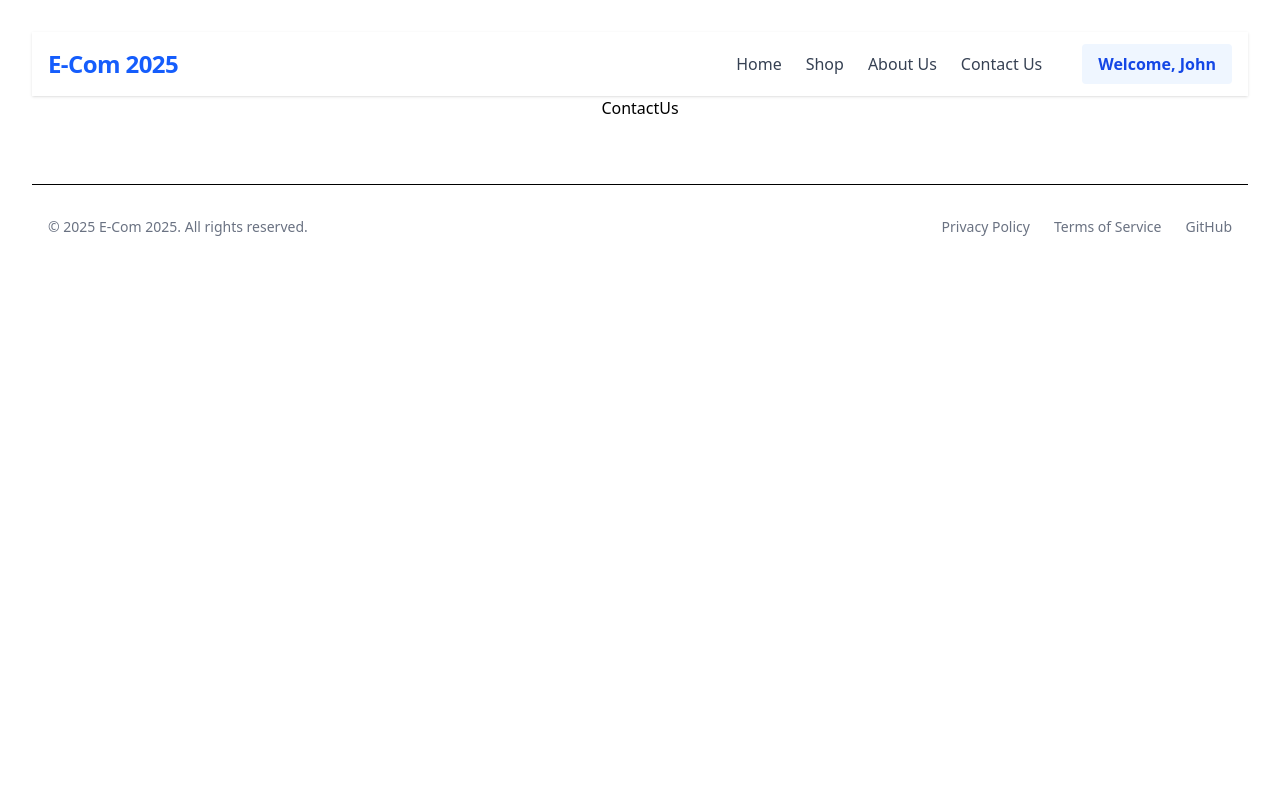
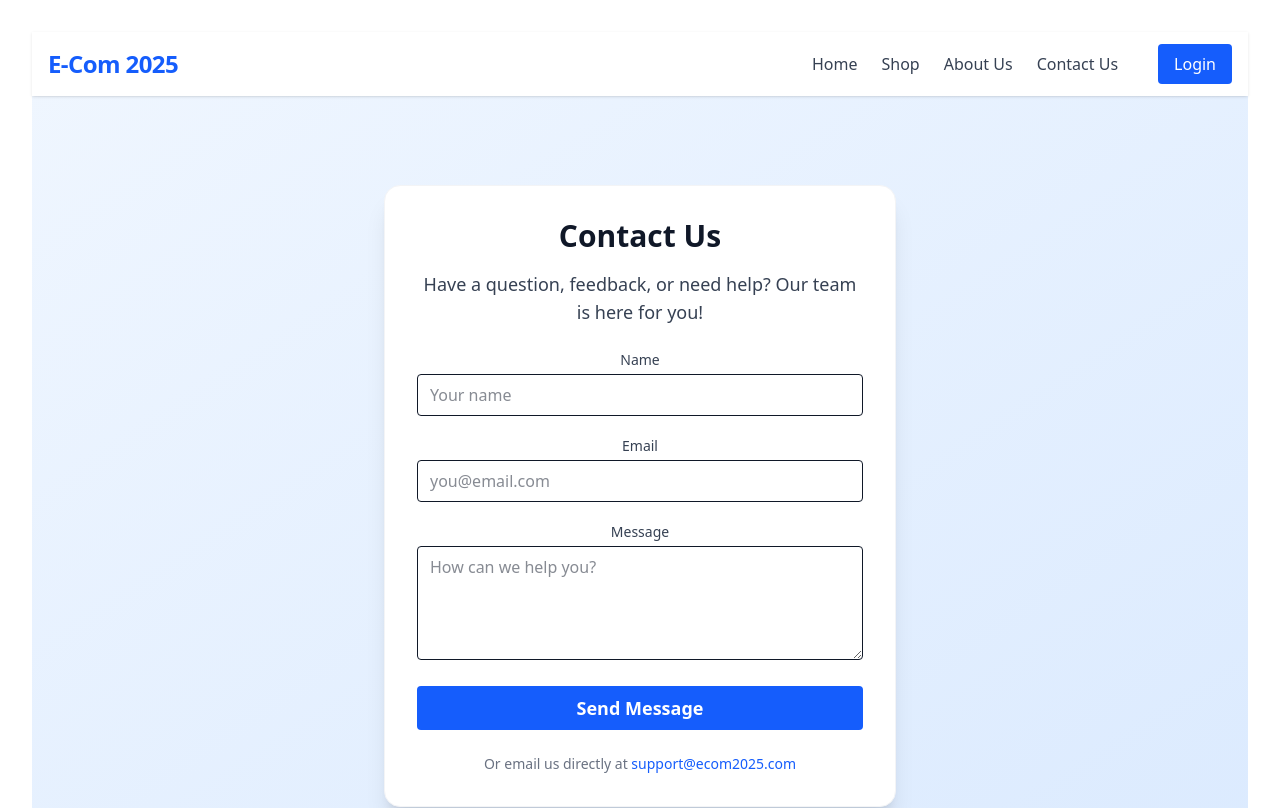
Before and after one commit to sovoessi/e-com-2025-client, a React (Vite) app: page /contact in a window 1280 px wide. Shown: the top 808 px of the page. Built offline with nearby package versions, Linux system fonts and the light colour scheme; no server answers.

Commit message:
updated navbar with api user

```diff
--- a/src/App.jsx
+++ b/src/App.jsx
@@ -1,33 +1,40 @@
 import { useAppContext } from "./context/AppContext";
 import { Routes, Route } from "react-router-dom";
+import { ToastContainer } from "react-toastify";
+
 import Home from "./pages/Home";
+import ContactUs from "./pages/ContactUs";
+import AboutUs from "./pages/AboutUs";
+import PrivacyPolicy from "./pages/PrivacyPolicy";
+import Terms from "./pages/Terms";
+
 import StoreDashboard from "./pages/admin/StoreDashboard";
-import ProductPage from "./pages/store/ProductPage";
-import Shop from "./pages/store/Shop";
-import Cart from "./pages/store/Cart";
 import AddProduct from "./pages/admin/AddProduct";
 import ListProducts from "./pages/admin/ListProducts";
 import EditProduct from "./pages/admin/EditProduct";
 import OrdersAdmin from "./pages/admin/OrdersAdmin";
 import OrderDetailsAdmin from "./pages/admin/OrderDetailsAdmin";
+import Login from "./pages/admin/Login";
+import Register from "./pages/admin/Register";
+
+import ProductPage from "./pages/store/ProductPage";
+import Shop from "./pages/store/Shop";
+import Cart from "./pages/store/Cart";
 import OrdersUser from "./pages/store/OrdersUser";
 import OrderDetailsUser from "./pages/store/OrderDetailsUser";
-import Login from "./pages/admin/Login";
-import Register from "./pages/admin/Register";
+import Profile from "./pages/store/Profile";
+import PlaceOrder from "./pages/store/PlaceOrder";
+
 import Navbar from "./components/Navbar";
 import Footer from "./components/Footer";
-import { ToastContainer } from "react-toastify";
 
 import "./App.css";
 import "react-toastify/dist/ReactToastify.css";
-import ContactUs from "./pages/ContactUs";
-import AboutUs from "./pages/AboutUs";
-import PlaceOrder from "./pages/store/PlaceOrder";
-import PrivacyPolicy from "./pages/PrivacyPolicy";
-import Terms from "./pages/Terms";
+
+
 
 function App() {
-	const { isAdmin } = useAppContext();
+	const { user, isAdmin } = useAppContext();
 
 	return (
 		<>
@@ -88,6 +95,10 @@ function App() {
 					element={<OrderDetailsUser />}
 				/>
 				<Route
+				path="/shop/profile"
+				element={user ? <Profile/>:<Login />}
+				/>
+				<Route
 					path='/admin/store'
 					element={isAdmin ? <StoreDashboard /> : <Login />}
 				/>
--- a/src/components/Navbar.jsx
+++ b/src/components/Navbar.jsx
@@ -1,15 +1,18 @@
-import React from "react";
+import { useState, useContext } from "react";
 import { Link } from "react-router-dom";
 
-// Simulated user authentication state (replace with real auth logic)
-const mockUser = {
-	// Set to null if not logged in, or { name: "John Doe" } if logged in
-	name: "John Doe",
-};
+import { AppContext } from "../context/AppContext"; // Adjust the import path as necessary
 
 const Navbar = () => {
-    const [open, setOpen] = React.useState(false);
-    const user = mockUser; // Replace with context or real auth state
+	const [open, setOpen] = useState(false);
+
+	const { user, handleLogout } = useContext(AppContext); // Assuming AppContext provides user and handleLogout
+
+	const handleLogoutClick = () => {
+		// Replace with real logout logic
+		handleLogout();
+		setOpen(false); // Close the menu on logout
+	};
 
 	return (
 		<nav className='bg-white shadow sticky top-0 z-50'>
@@ -77,9 +80,17 @@ const Navbar = () => {
 						Contact Us
 					</Link>
 					{user && user.name ? (
-                        <span className='ml-4 px-4 py-2 bg-blue-50 text-blue-700 rounded font-semibold'>
-                            Welcome, {user.name.split(" ")[0]}
+						<div className='flex items-center gap-2 ml-4'>
+							<span className='px-4 py-2 bg-blue-50 text-blue-700 rounded font-semibold'>
+								Welcome, {user.username}
 							</span>
+							<button
+								onClick={handleLogoutClick}
+								className='px-3 py-2 bg-gray-200 text-gray-700 rounded hover:bg-gray-300 transition font-medium'
+							>
+								Logout
+							</button>
+						</div>
 					) : (
 						<Link
 							to='/shop/login'
@@ -122,10 +133,21 @@ const Navbar = () => {
 						>
 							Contact Us
 						</Link>
-                        {user && user.name ? (
-                            <span className='block mt-2 px-4 py-2 bg-blue-50 text-blue-700 rounded font-semibold'>
-                                Welcome, {user.name.split(" ")[0]}
+						{user && user.username ? (
+							<div className='flex flex-col gap-2 mt-2'>
+								<span className='px-4 py-2 bg-blue-50 text-blue-700 rounded font-semibold'>
+									Welcome, {user.username}!
 								</span>
+								<button
+									onClick={() => {
+										handleLogoutClick();
+										setOpen(false);
+									}}
+									className='px-3 py-2 bg-gray-200 text-gray-700 rounded hover:bg-gray-300 transition font-medium'
+								>
+									Logout
+								</button>
+							</div>
 						) : (
 							<Link
 								to='/shop/login'
--- a/src/context/AppContext.jsx
+++ b/src/context/AppContext.jsx
@@ -170,9 +170,16 @@ export const AppProvider = ({ children }) => {
 	const handleLogin = (userData) => {
 		setToken(userData.token);
 		setUser(userData.user);
+
 		sessionStorage.setItem("token", userData.token);
 		sessionStorage.setItem("user", JSON.stringify(userData.user));
-		navigate("/admin");
+		if (userData.user.role === "admin") {
+			setIsAdmin(true);
+			navigate("/admin/store");
+		}else {
+			setIsAdmin(false);
+			navigate("/shop/profile");
+		}
 		toast("Logged in successfully!");
 	};
 
@@ -192,14 +199,23 @@ export const AppProvider = ({ children }) => {
 		if (storedToken) {
 			setToken(storedToken);
 		}
-	}, []);
+	}, [token]);
 	// Fetch user from session storage on initial load
 	useEffect(() => {
 		const storedUser = sessionStorage.getItem("user");
 		if (storedUser) {
 			setUser(JSON.parse(storedUser));
 		}
-	}, []);
+	}, [user]);
+
+	// Check if user is admin
+	useEffect(() => {
+		if (user && user.role === "admin") {
+			setIsAdmin(true);
+		} else {
+			setIsAdmin(false);
+		}
+	}, [user]);
 
 	const contextValue = {
 		loading,
--- a/src/pages/AboutUs.jsx
+++ b/src/pages/AboutUs.jsx
@@ -1,9 +1,37 @@
-import React from 'react'
+import React from "react";
 
-const AboutUs= () => {
-  return (
-    <div>About</div>
-  )
-}
+const AboutUs = () => (
+	<main className='min-h-screen bg-gradient-to-br from-blue-50 to-blue-100 flex items-center justify-center py-12 px-4'>
+		<div className='max-w-2xl w-full bg-white p-8 rounded-2xl shadow-xl border border-gray-100'>
+			<h1 className='text-3xl font-extrabold text-gray-900 mb-4 text-center'>
+				About E-Com 2025
+			</h1>
+			<p className='text-gray-700 text-lg mb-4 text-center'>
+				Your trusted destination for the latest products, unbeatable deals, and
+				a seamless shopping experience.
+			</p>
+			<div className='space-y-4 text-gray-600'>
+				<p>
+					<span className='font-semibold text-blue-600'>Our Mission:</span> To
+					empower shoppers with choice, value, and convenience. We curate
+					top-quality products and deliver them to your door with care.
+				</p>
+				<p>
+					<span className='font-semibold text-blue-600'>Why Shop With Us?</span>
+					<ul className='list-disc ml-6 mt-2'>
+						<li>Exclusive member-only offers and flash sales</li>
+						<li>Fast, reliable shipping and easy returns</li>
+						<li>Friendly customer support, always here for you</li>
+						<li>Secure checkout and privacy-first policies</li>
+					</ul>
+				</p>
+				<p>
+					Join thousands of happy customers who trust E-Com 2025 for their
+					everyday needs. Thank you for being part of our journey!
+				</p>
+			</div>
+		</div>
+	</main>
+);
 
-export default AboutUs
+export default AboutUs;
--- a/src/pages/ContactUs.jsx
+++ b/src/pages/ContactUs.jsx
@@ -1,9 +1,111 @@
-import React from 'react'
+import React, { useState } from "react";
 
 const ContactUs = () => {
-  return (
-    <div>ContactUs</div>
-  )
-}
+	const [form, setForm] = useState({ name: "", email: "", message: "" });
+	const [submitted, setSubmitted] = useState(false);
 
-export default ContactUs
+	const handleChange = (e) => {
+		setForm({ ...form, [e.target.name]: e.target.value });
+	};
+
+	const handleSubmit = (e) => {
+		e.preventDefault();
+		// Replace with real submission logic
+		setSubmitted(true);
+	};
+
+	return (
+		<main className='min-h-screen bg-gradient-to-br from-blue-50 to-blue-100 flex items-center justify-center py-12 px-4'>
+			<div className='max-w-lg w-full bg-white p-8 rounded-2xl shadow-xl border border-gray-100'>
+				<h1 className='text-3xl font-extrabold text-gray-900 mb-4 text-center'>
+					Contact Us
+				</h1>
+				<p className='text-gray-700 text-lg mb-6 text-center'>
+					Have a question, feedback, or need help? Our team is here for you!
+				</p>
+				{submitted ? (
+					<div className='text-green-600 text-center font-semibold py-8'>
+						Thank you for reaching out! We’ll get back to you soon.
+					</div>
+				) : (
+					<form
+						onSubmit={handleSubmit}
+						className='space-y-5'
+					>
+						<div>
+							<label
+								className='block text-gray-700 text-sm font-medium mb-1'
+								htmlFor='name'
+							>
+								Name
+							</label>
+							<input
+								id='name'
+								name='name'
+								type='text'
+								required
+								className='w-full border rounded px-3 py-2 text-gray-900 focus:outline-none focus:ring-2 focus:ring-blue-500'
+								value={form.name}
+								onChange={handleChange}
+								placeholder='Your name'
+							/>
+						</div>
+						<div>
+							<label
+								className='block text-gray-700 text-sm font-medium mb-1'
+								htmlFor='email'
+							>
+								Email
+							</label>
+							<input
+								id='email'
+								name='email'
+								type='email'
+								required
+								className='w-full border rounded px-3 py-2 text-gray-900 focus:outline-none focus:ring-2 focus:ring-blue-500'
+								value={form.email}
+								onChange={handleChange}
+								placeholder='you@email.com'
+							/>
+						</div>
+						<div>
+							<label
+								className='block text-gray-700 text-sm font-medium mb-1'
+								htmlFor='message'
+							>
+								Message
+							</label>
+							<textarea
+								id='message'
+								name='message'
+								required
+								rows={4}
+								className='w-full border rounded px-3 py-2 text-gray-900 focus:outline-none focus:ring-2 focus:ring-blue-500'
+								value={form.message}
+								onChange={handleChange}
+								placeholder='How can we help you?'
+							/>
+						</div>
+						<button
+							type='submit'
+							className='w-full bg-blue-600 text-white font-semibold py-2 rounded hover:bg-blue-700 transition text-lg'
+						>
+							Send Message
+						</button>
+					</form>
+				)}
+				<div className='mt-6 text-center text-sm text-gray-500'>
+					Or email us directly at{" "}
+					<a
+						href='mailto:support@ecom2025.com'
+						className='text-blue-600 hover:underline font-medium'
+					>
+						support@ecom2025.com
+					</a>
+				</div>
+			</div>
+		</main>
+	);
+};
+
+export default ContactUs;
--- /dev/null
+++ b/src/pages/store/Profile.jsx
@@ -0,0 +1,9 @@
+import React from 'react'
+
+const Profile = () => {
+  return (
+    <div>Profile</div>
+  )
+}
+
+export default Profile
```
Lines whose indentation alone changed are shown as unchanged.
